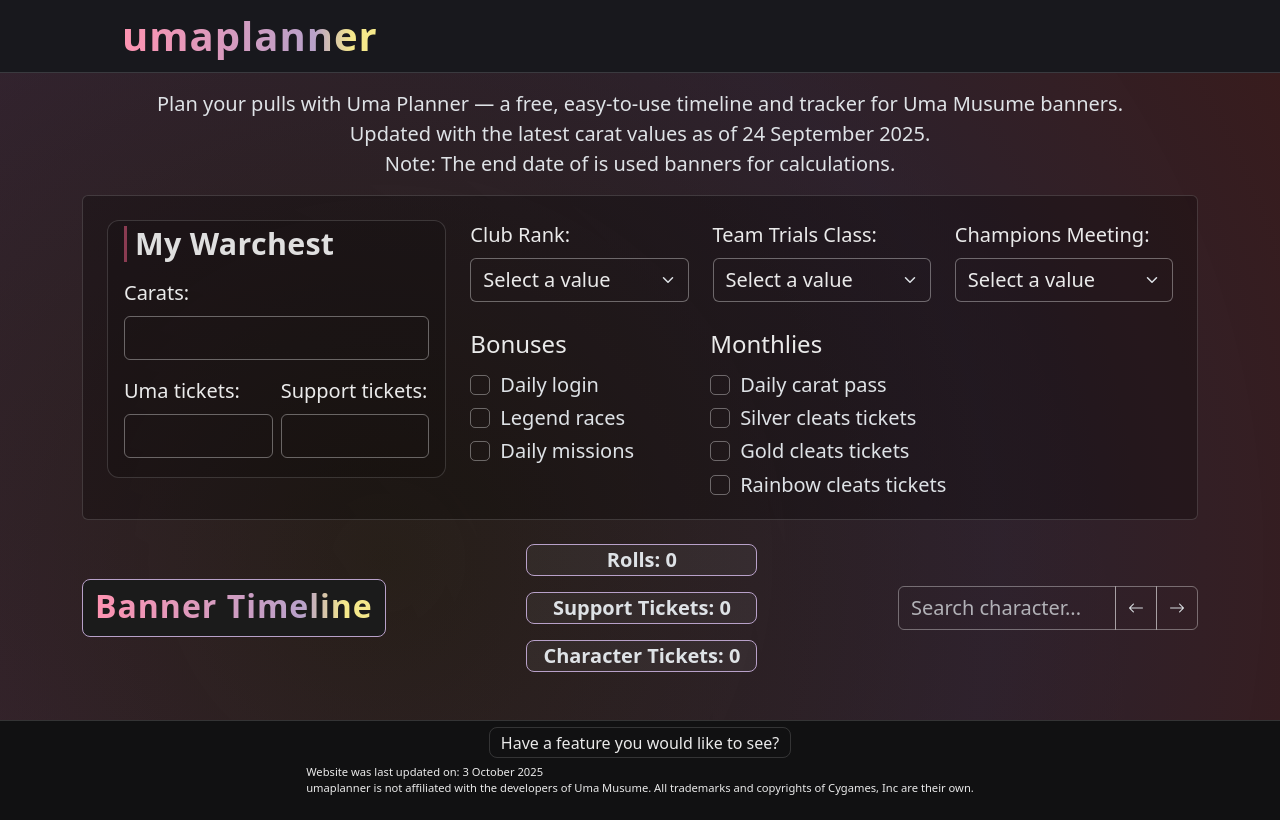
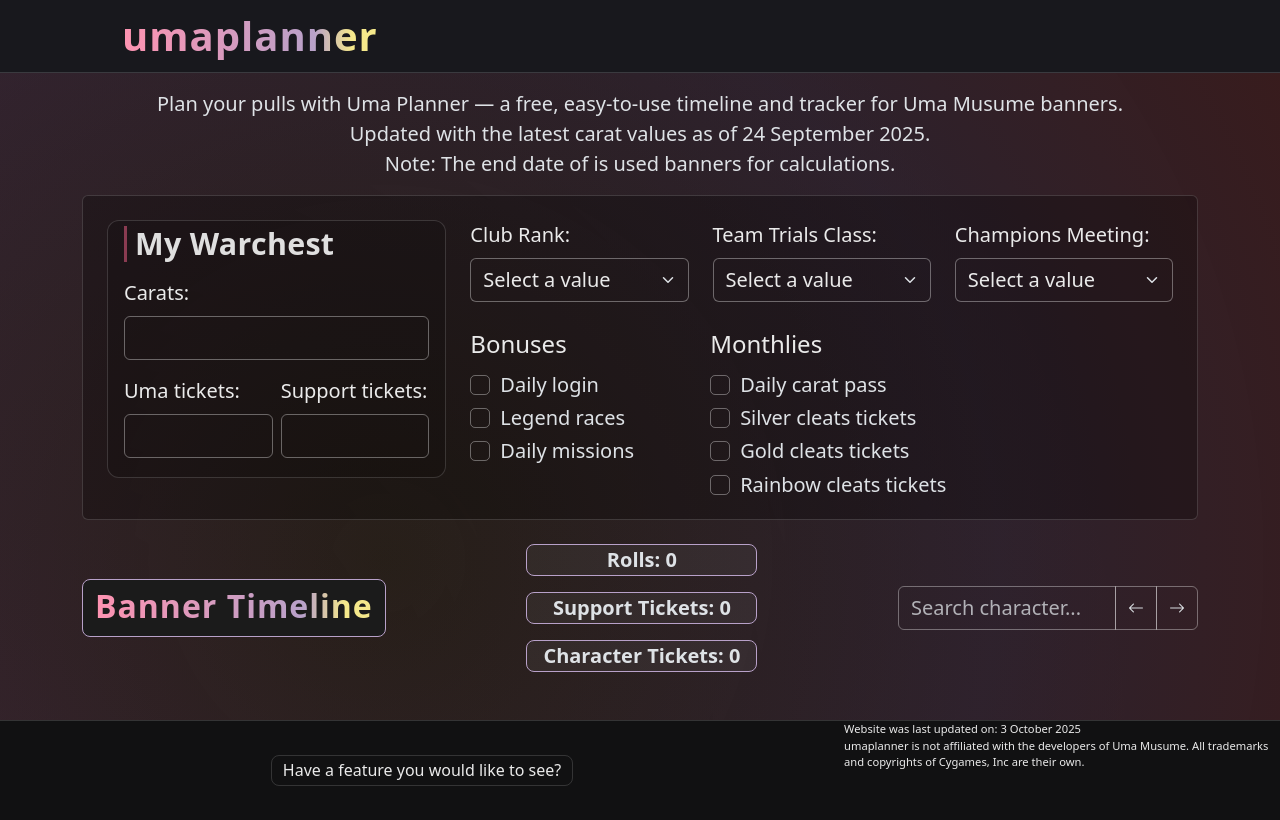
Before and after one commit to Lily123xoxo/uma-gacha-planner, a Next.js app: page / in a window 1280 px wide. Built offline with nearby package versions, Linux system fonts and the light colour scheme; no server answers; the database is empty.

Commit message:
footer wrapper for disclaimer

```diff
--- a/components/Footer.tsx
+++ b/components/Footer.tsx
@@ -7,6 +7,8 @@
                     Have a feature you would like to see?
                 </a>
             </span>
+        </div>
+        <div className="footer-text">
             <p className="last-updated">Website was last updated on: 3 October 2025 <br></br>
             umaplanner is not affiliated with the developers of Uma Musume. All trademarks and copyrights of Cygames, Inc are their own.</p>
         </div>
--- a/public/css/styles.css
+++ b/public/css/styles.css
@@ -113,6 +113,11 @@
   justify-content: center;
   align-items: center;
   gap: 0.35rem;
+}
+
+.footer-text {
+  display: flex;
+  justify-content: left;
 }
 
 /* Header CSS */
```
